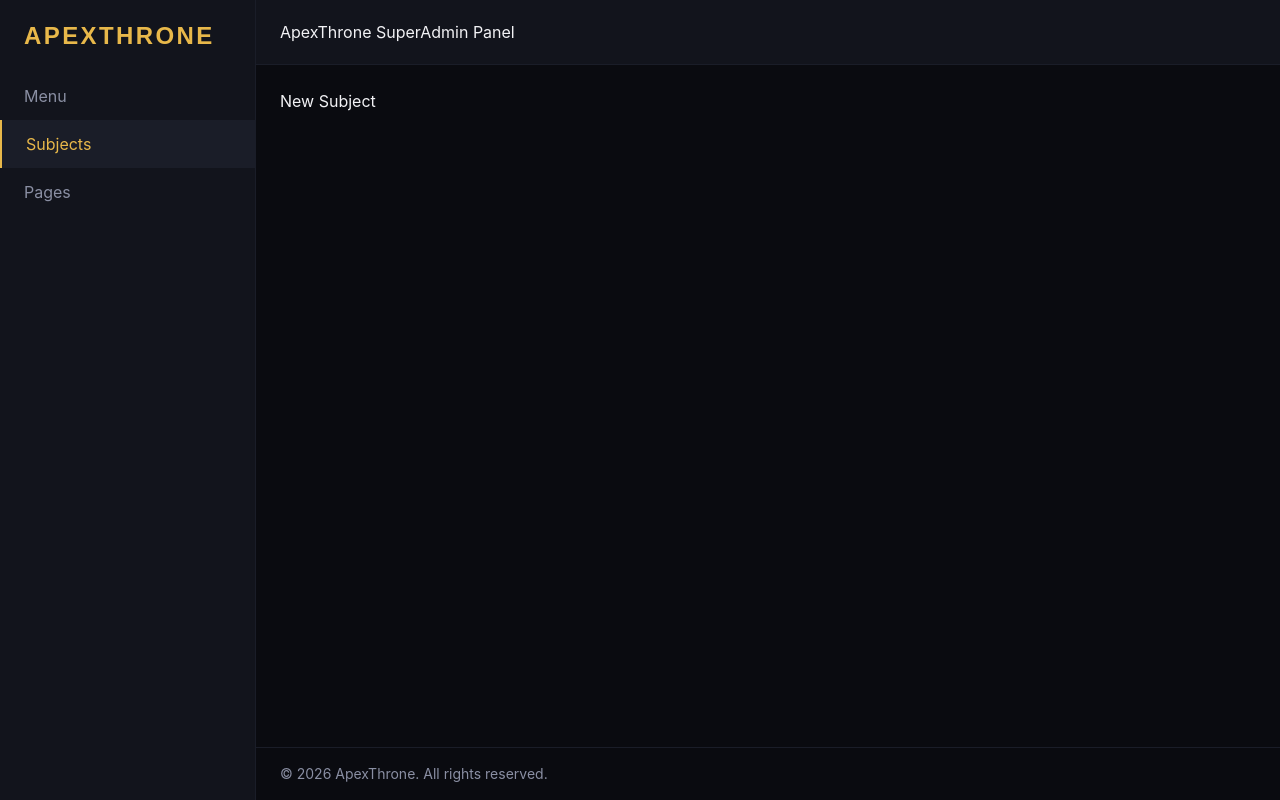
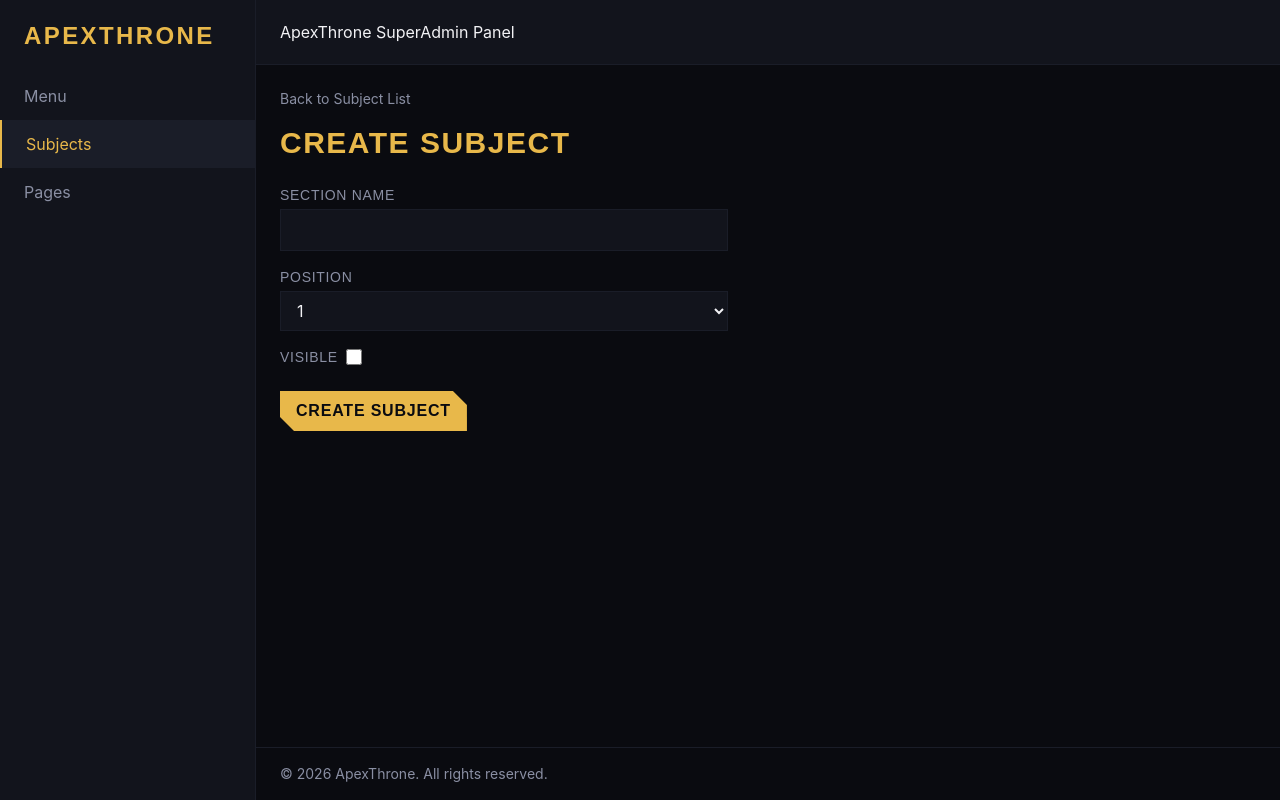
Before and after one commit to Russia3654/ApexThrone, a React (Create React App) app in the folder frontend/: page /admin/subjects/SubjectNew in a window 1280 px wide. Built offline with nearby package versions, Linux system fonts and the light colour scheme.

Commit message:
feat: add SubjectNew page

```diff
--- a/frontend/src/components/ui/Forms/SubjectForm.tsx
+++ b/frontend/src/components/ui/Forms/SubjectForm.tsx
@@ -7,15 +7,17 @@ import TextField from './TextField';
 type SubjectFormProps = {
   submitLabel: string;
   options: string[];
+  onSubmit: () => void;
 };
 
-export default function SubjectForm({ submitLabel, options }: SubjectFormProps) {
+export default function SubjectForm({ submitLabel, options, onSubmit }: SubjectFormProps) {
   const [name, setName] = useState('');
   const [position, setPosition] = useState(options[0] ?? '');
   const [visible, setVisible] = useState(false);
 
   const handleSubmit = (event: FormEvent<HTMLFormElement>) => {
     event.preventDefault();
+    onSubmit();
   };
   const handleNameChange = (event: ChangeEvent<HTMLInputElement>) => {
     setName(event.target.value);
--- a/frontend/src/pages/private/admin/subjects/SubjectNew.tsx
+++ b/frontend/src/pages/private/admin/subjects/SubjectNew.tsx
@@ -1,7 +1,29 @@
-import React from 'react';
+import { useNavigate } from 'react-router-dom';
+import SubjectForm from '../../../../components/ui/Forms/SubjectForm';
+import PageHeader from '../../../../components/ui/PageHeader';
+
+const POSITION_OPTIONS = ['1', '2', '3', '4', '5'];
 
 const SubjectNew = () => {
-  return <div>New Subject</div>;
+  const navigate = useNavigate();
+
+  const handleCreate = () => {
+    navigate('/admin/subjects');
+  };
+
+  return (
+    <div className="space-y-6">
+      <PageHeader
+        title="Create Subject"
+        backLink={{ to: '/admin/subjects', label: 'Back to Subject List' }}
+      />
+      <SubjectForm
+        submitLabel="Create Subject"
+        options={POSITION_OPTIONS}
+        onSubmit={handleCreate}
+      />
+    </div>
+  );
 };
 
 export default SubjectNew;
```
